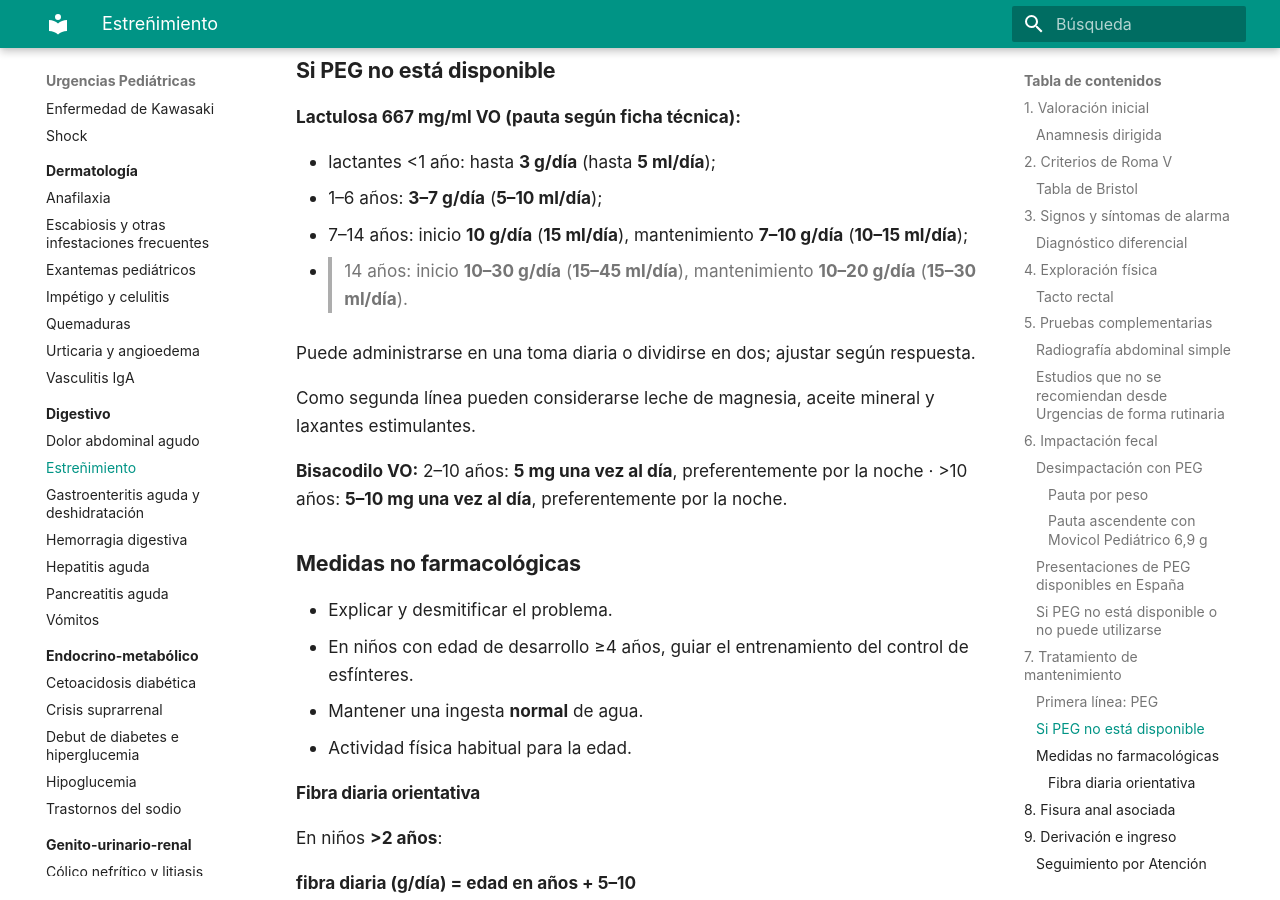
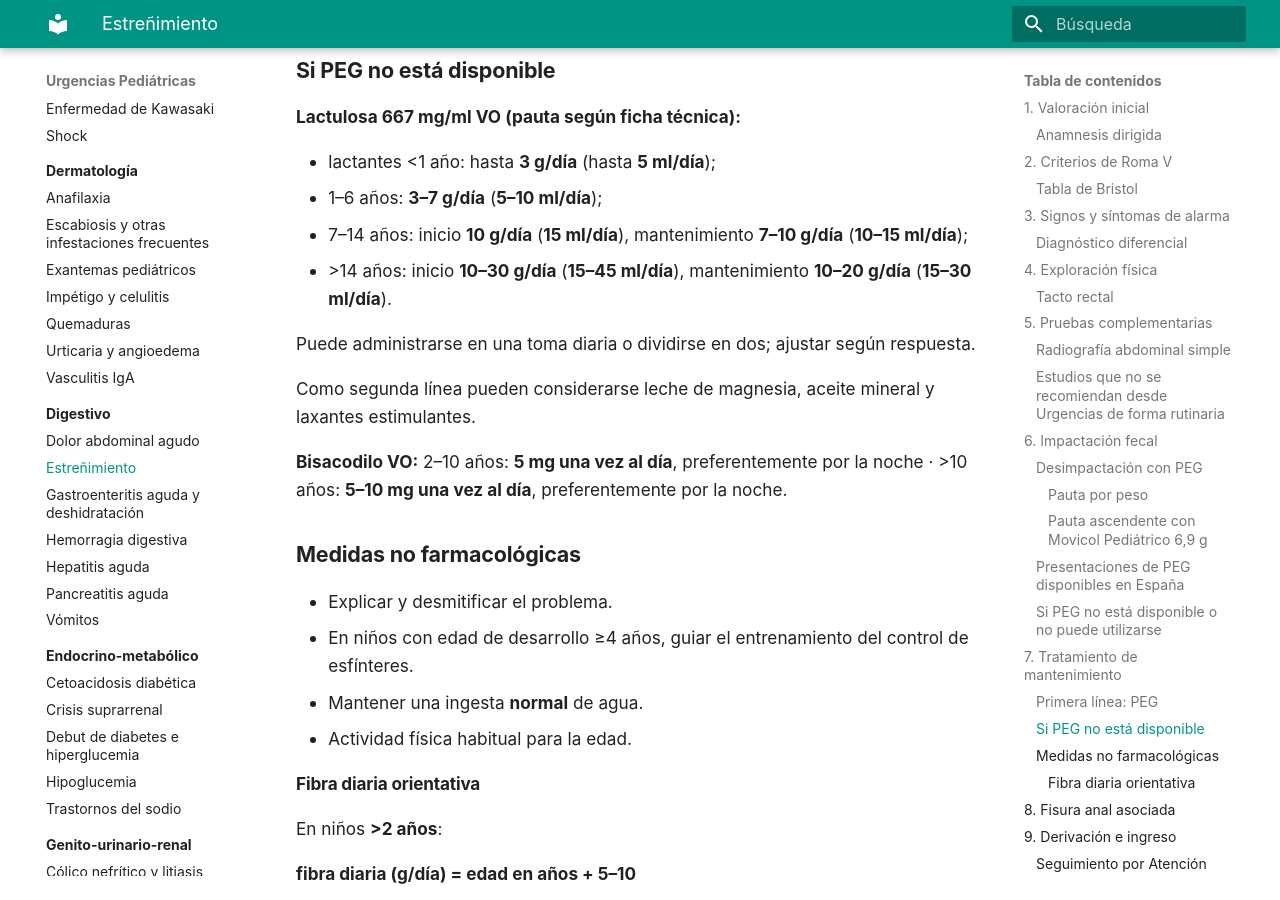
Before and after one commit to gonzaloares/urgencias-pediatricas, an MkDocs documentation site: the page built from docs/digestivo/estrenimiento.md, in a window 1280 px wide and 900 px high, scrolled down 9530 px. Built offline with MkDocs 1.6.1 and Material for MkDocs 9.7.7, drawn with Linux system fonts in a browser that asks for light colours; some of the changed lines change nothing that is shown.

Commit message:
Escapa comparador en pauta de lactulosa

```diff
--- a/docs/digestivo/estrenimiento.md
+++ b/docs/digestivo/estrenimiento.md
@@ -289,7 +289,7 @@ En niños en entrenamiento de control de esfínteres, mantener la medicación ha
 - lactantes &lt;1 año: hasta **3 g/día** (hasta **5 ml/día**);
 - 1–6 años: **3–7 g/día** (**5–10 ml/día**);
 - 7–14 años: inicio **10 g/día** (**15 ml/día**), mantenimiento **7–10 g/día** (**10–15 ml/día**);
-- >14 años: inicio **10–30 g/día** (**15–45 ml/día**), mantenimiento **10–20 g/día** (**15–30 ml/día**).
+- &gt;14 años: inicio **10–30 g/día** (**15–45 ml/día**), mantenimiento **10–20 g/día** (**15–30 ml/día**).
 
 Puede administrarse en una toma diaria o dividirse en dos; ajustar según respuesta.
 
```
